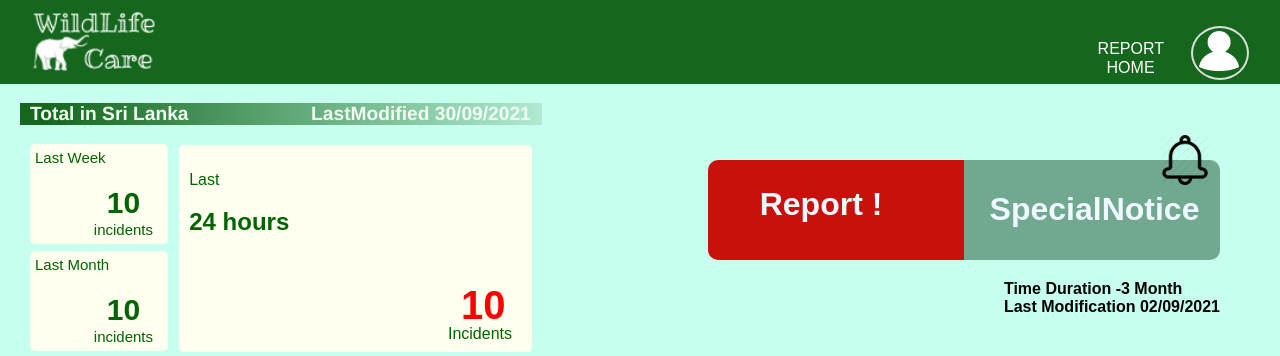
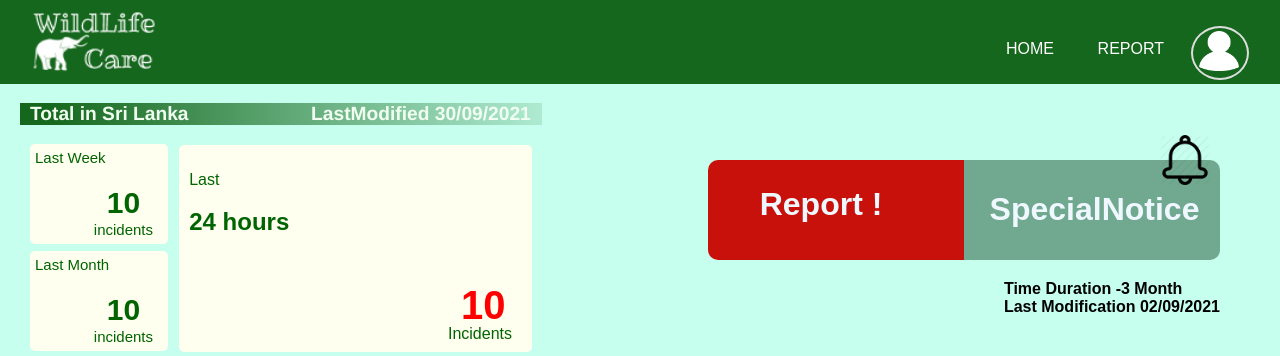
Before and after one commit to SethniBhagya/Project_Group28, a PHP site: page /html/dashboard.html in a window 1280 px wide. Shown: the top 356 px of the page. Run offline with PHP 8.4, Linux system fonts and the light colour scheme; some libraries are stand-ins or nearby versions.

Commit message:
Update navi bar

```diff
--- a/css/header.css
+++ b/css/header.css
@@ -90,6 +90,12 @@ a:visited {
   position: absolute;
   top:20px;
   right:250px;
+  text-align: center;
+}
+#home_2{
+  position: absolute;
+  top:20px;
+  right:210px;
   text-align: center;
 }
 #report_1{
```
